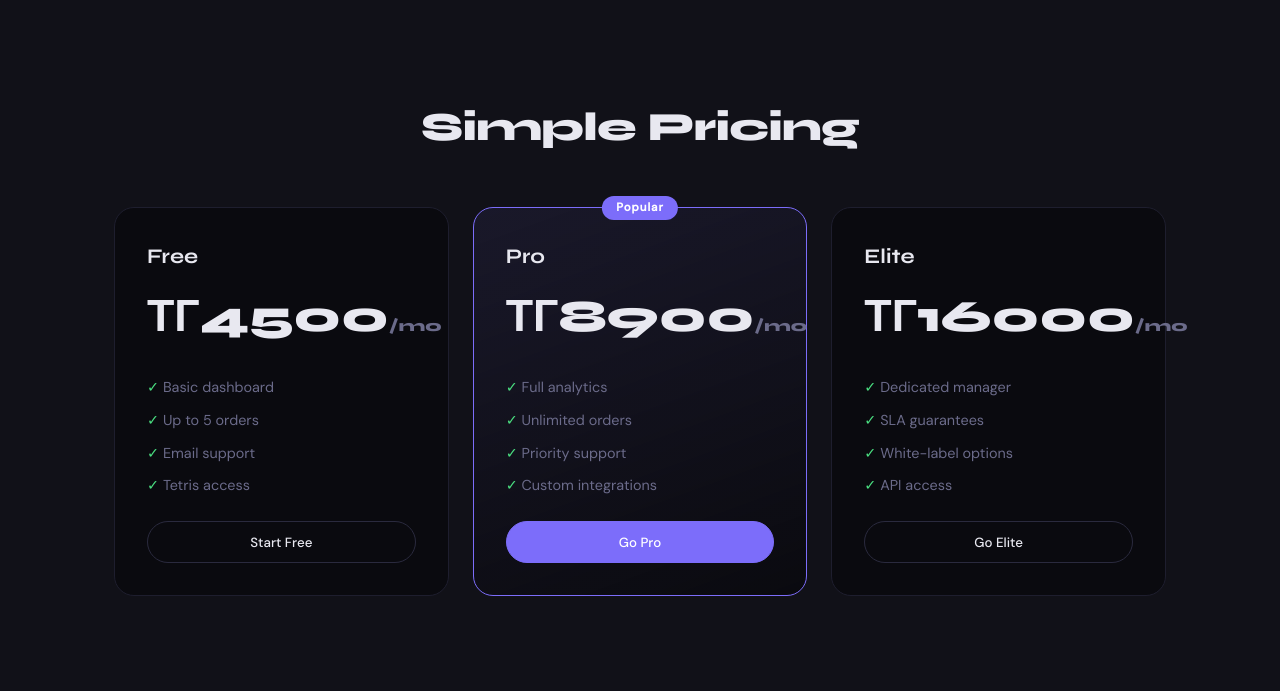
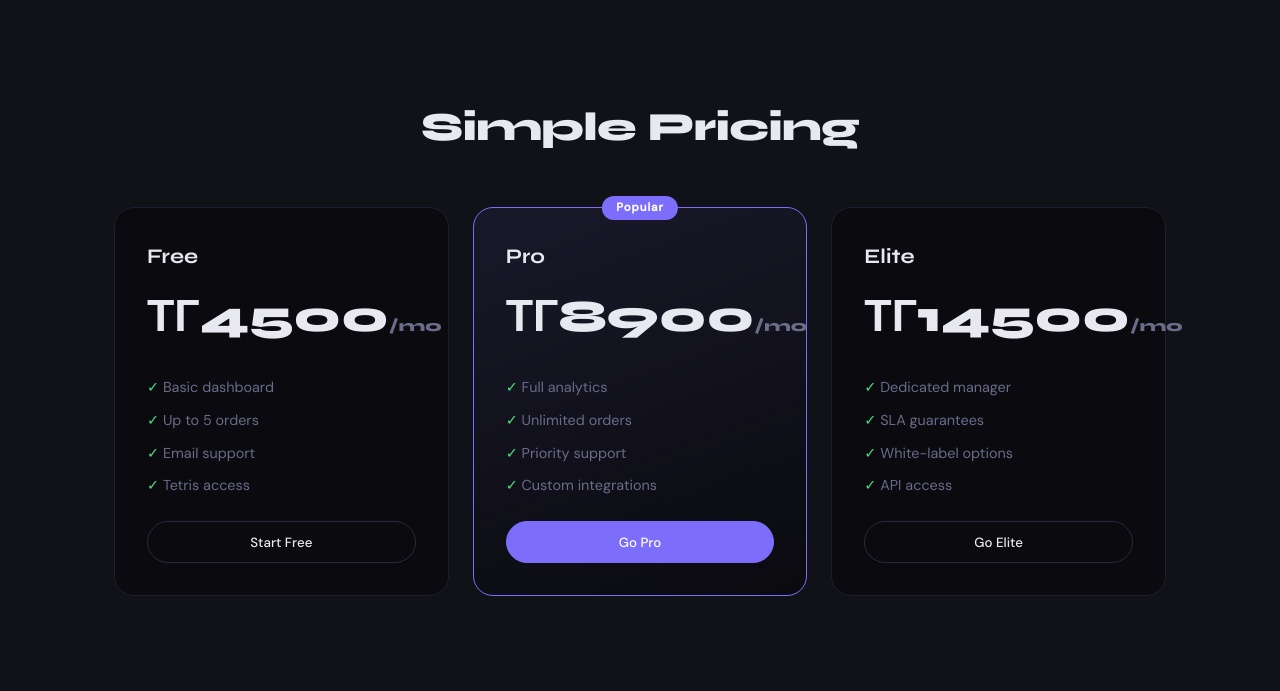
Before and after one commit to Madi3323/alma_digital335, a Flask app: page / in a window 1280 px wide. Shown: the part 1367-2058 px from the top of the page. Run offline with Flask 3, Linux system fonts and the light colour scheme.

Commit message:
Update index.html

```diff
--- a/templates/index.html
+++ b/templates/index.html
@@ -102,7 +102,7 @@
         </div>
         <div class="plan-card">
           <div class="plan-name">Elite</div>
-          <div class="plan-price">ТГ16000<span>/mo</span></div>
+          <div class="plan-price">ТГ14500<span>/mo</span></div>
           <ul class="plan-features">
             <li>Dedicated manager</li>
             <li>SLA guarantees</li>
```
